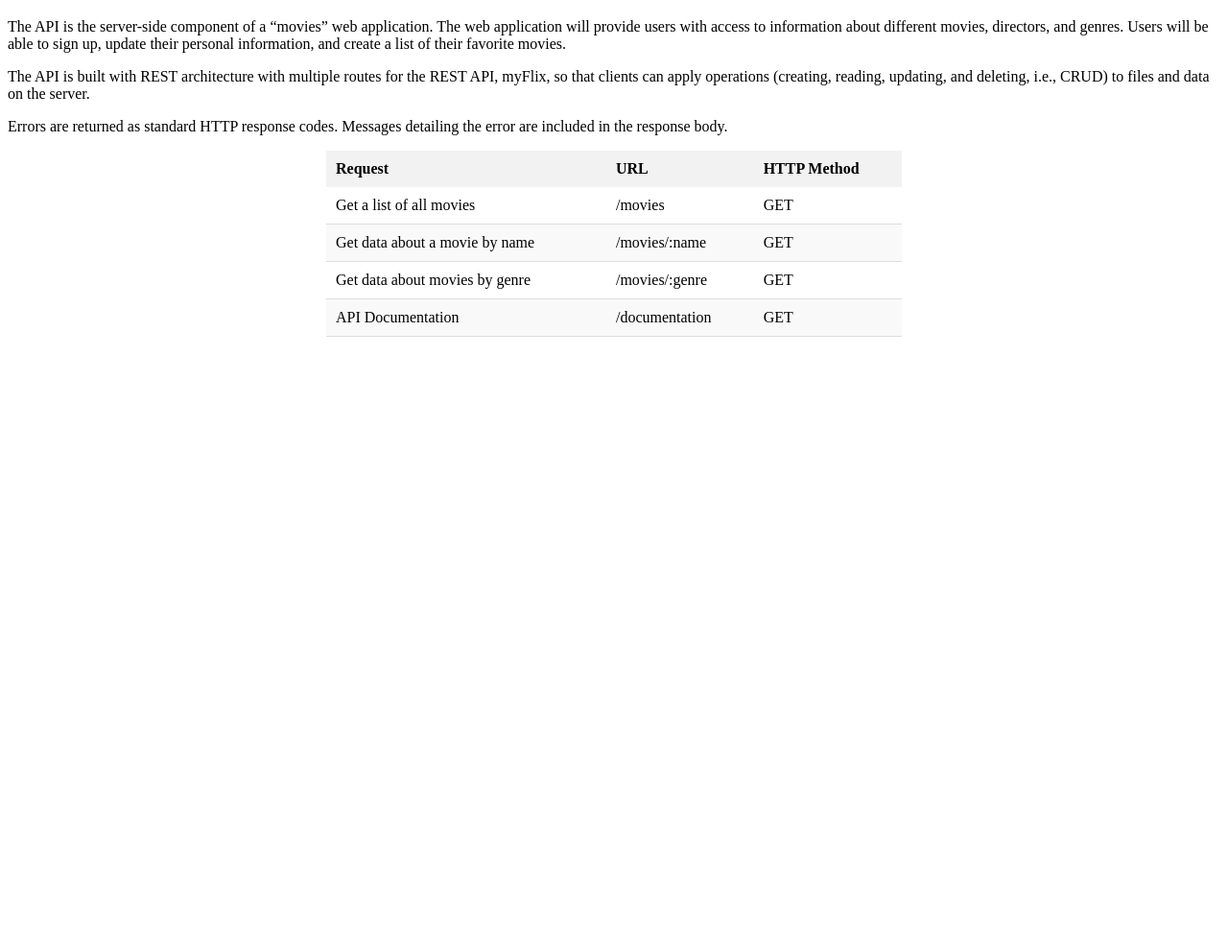
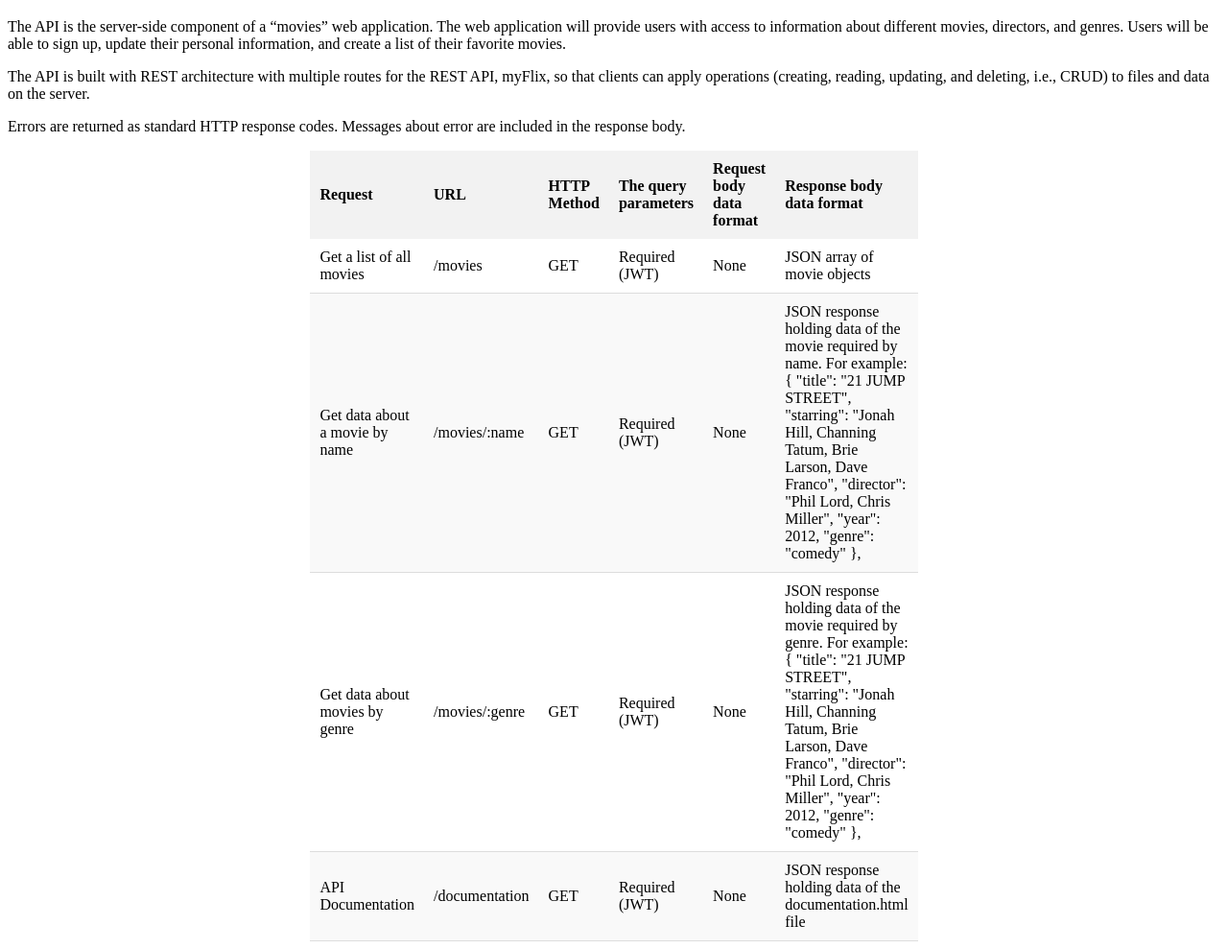
Before and after one commit to weraseemann/my-movie-api, a website: page public/documentation.html in a window 1280 px wide. Shown: the part 61-1050 px from the top of the page at 96% size. Before the commit the page ends 800 px from the top, so only its background shows below. Drawn offline with Linux system fonts and the light colour scheme.

Commit message:
Added documentation for each endpoint

```diff
--- a/public/documentation.html
+++ b/public/documentation.html
@@ -6,7 +6,7 @@
     <title>Documentation</title>
 </head>
 <style>
-    table {
+table {
     border-collapse: collapse;
     width: 100%;
     max-width: 600px; /* Example maximum width */
@@ -47,8 +47,8 @@ td {
         The API is built with REST architecture with multiple routes for the REST API, myFlix, so that clients can apply operations (creating, reading, updating, and deleting, i.e., CRUD) to files and data on the server.
     </p>
     <p>
-        Errors are returned as standard HTTP response codes. Messages detailing
-        the error are included in the response body.
+        Errors are returned as standard HTTP response codes. Messages about
+        error are included in the response body.
     </p>
     <table class="table">
         <thead>
@@ -56,6 +56,9 @@ td {
             <th>Request</th>
             <th>URL</th>
             <th>HTTP Method</th>
+            <th>The query parameters</th>
+            <th>Request body data format</th>
+            <th>Response body data format</th>
           </tr>
         </thead>
         <tbody>
@@ -63,21 +66,48 @@ td {
               <td>Get a list of all movies</td>
               <td>/movies</td>
               <td>GET</td>
+              <td>Required (JWT)</td>
+              <td>None</td>
+              <td>JSON array of movie objects</td>
             </tr>
             <tr>
                 <td>Get data about a movie by name</td>
                 <td>/movies/:name</td>
                 <td>GET</td>
+                <td>Required (JWT)</td>
+                <td>None</td>
+                <td>JSON response holding data of the movie required by name. For example:
+                    {
+                    "title": "21 JUMP STREET",
+                    "starring": "Jonah Hill, Channing Tatum, Brie Larson, Dave Franco",
+                    "director": "Phil Lord, Chris Miller",
+                    "year": 2012,
+                    "genre": "comedy"
+                },
+            </td>
             </tr>
             <tr>
                 <td>Get data about movies by genre</td>
                 <td>/movies/:genre</td>
                 <td>GET</td>
+                <td>Required (JWT)</td>
+                <td>None</td>
+                <td>JSON response holding data of the movie required by genre. For example:
+                    {
+                    "title": "21 JUMP STREET",
+                    "starring": "Jonah Hill, Channing Tatum, Brie Larson, Dave Franco",
+                    "director": "Phil Lord, Chris Miller",
+                    "year": 2012,
+                    "genre": "comedy"
+                },
             </tr>
             <tr>
                 <td>API Documentation</td>
                 <td>/documentation</td>
                 <td>GET</td>
+                <td>Required (JWT)</td>
+                <td>None</td>
+                <td>JSON response holding data of the documentation.html file</td>
             </tr>
         </tbody>
 </body>
```
